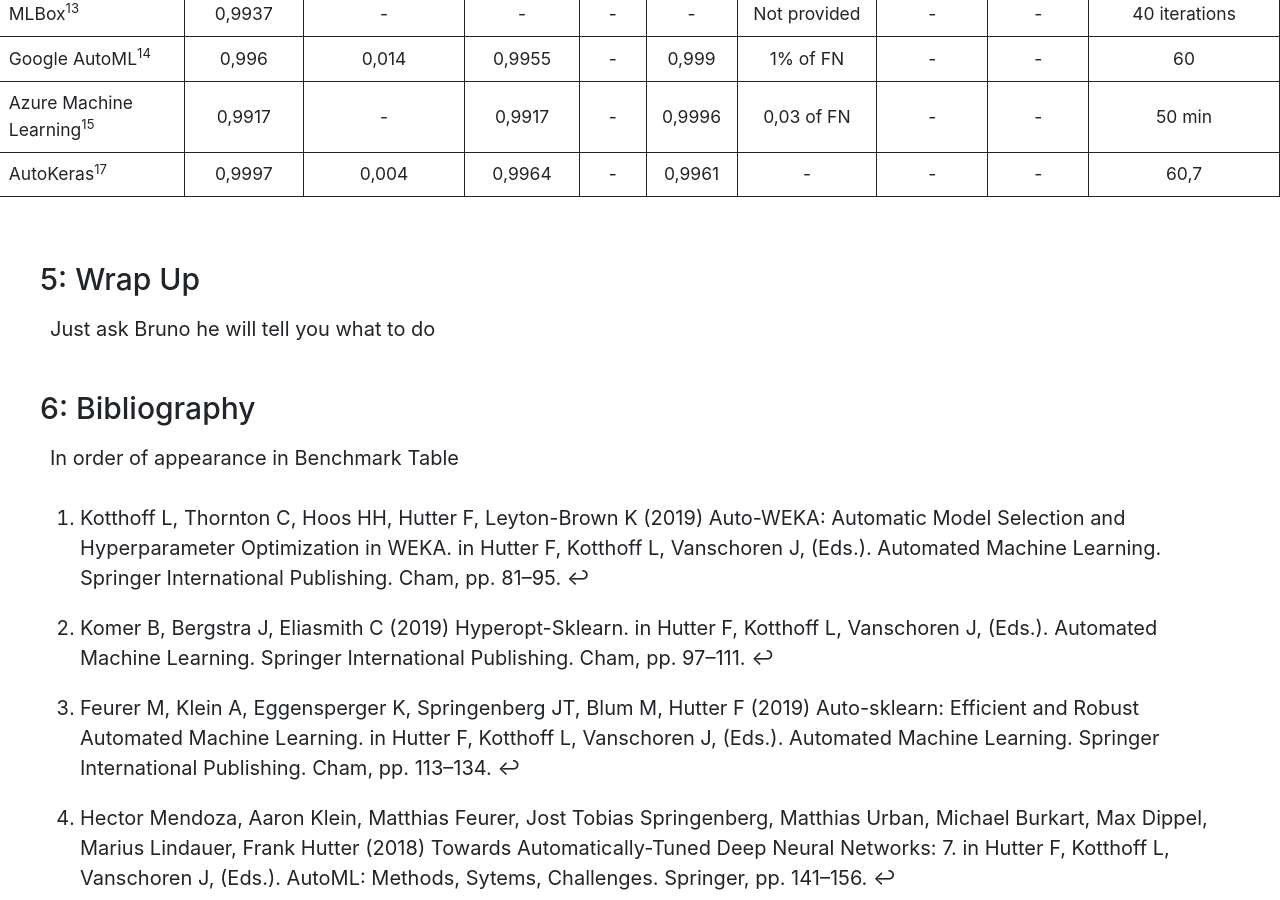
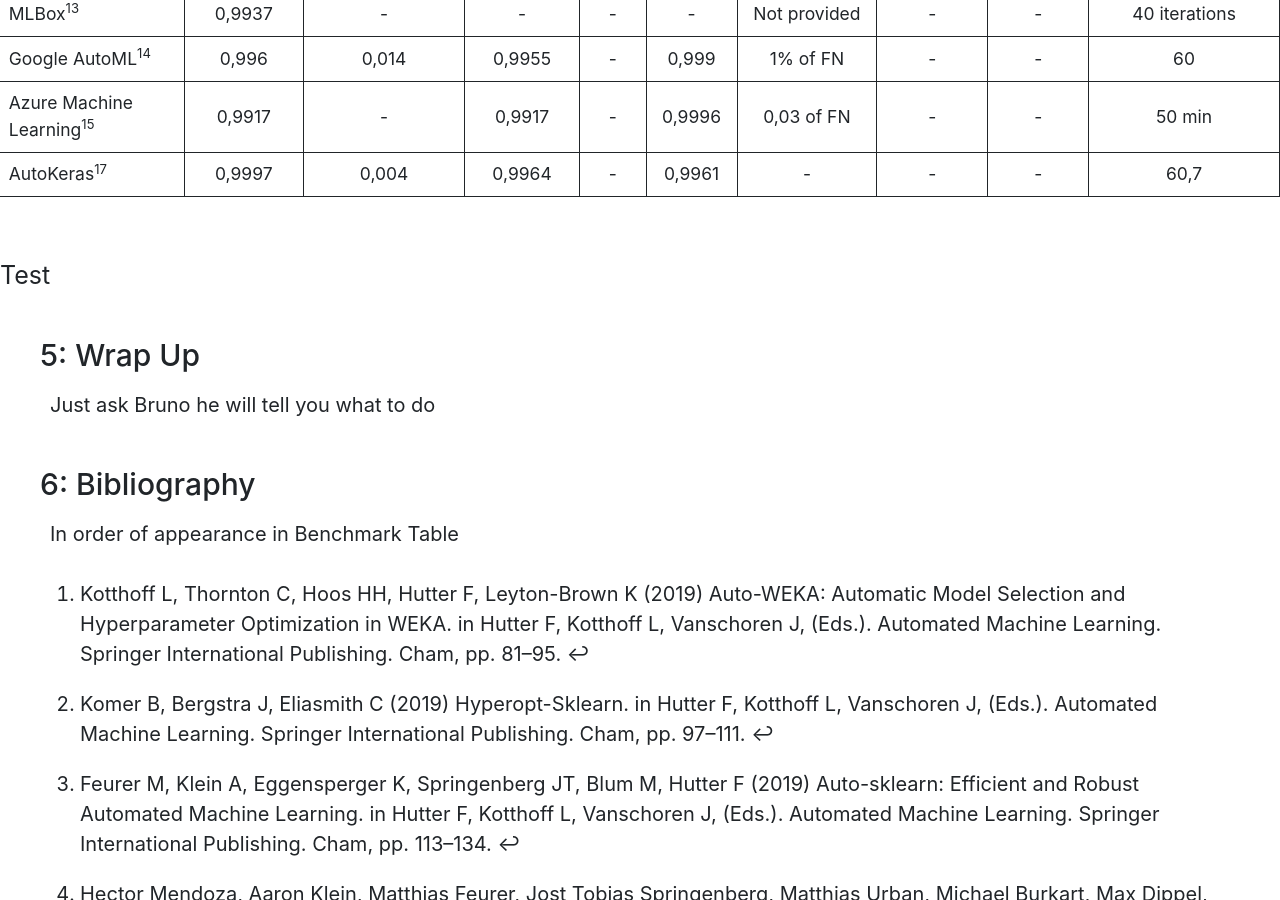
Before and after one commit to jonathankrauss/AutoML-Benchmark, a Jekyll site: the page built from README.md, in a window 1280 px wide and 900 px high, scrolled down 1862 px. Built offline with Jekyll 4.4.1, drawn with Linux system fonts in a browser that asks for light colours; our own code applies the rules of GitHub Pages for plain Markdown files; comment, search, counter and statistics services are not loaded.

Commit message:
Update default.html

```diff
--- a/_layouts/default.html
+++ b/_layouts/default.html
@@ -70,12 +70,13 @@
 
     <!--Table 1-->
     <div id="table_1"></div>
-
+  <h3> Test </h3>
   <div>
     <script>
     $("#table_1").load("include/table_1.html");
     </script>
     </div>
+
 
    <!-- Here starts Chapter 5 -->
   <section class= "ph4">
```
